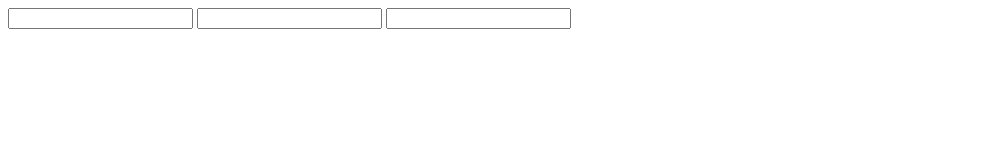
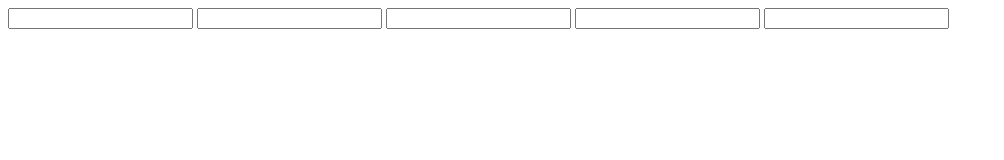
Before and after one commit to wejrowski/dummierepo, a plain HTML site: page index.html in a window 1280 px wide. Shown: the whole page, without its empty margins (0-1004 px from the left). Drawn offline with Linux system fonts and the light colour scheme.

Commit message:
added feature

```diff
--- a/index.html
+++ b/index.html
@@ -6,6 +6,8 @@
             <input id="input" type="type" />
             <input id="input" type="type" />
             <input id="input" type="type" />
+            <input id="input" type="type" />
+            <input id="input" type="type" />
         </div>
     </body>
 </html>
```
